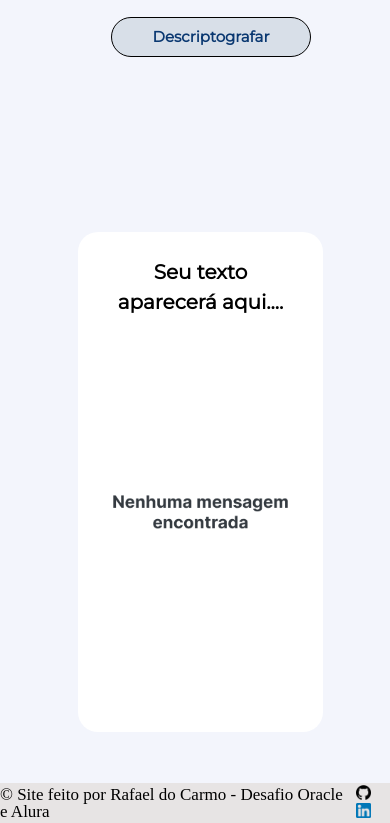
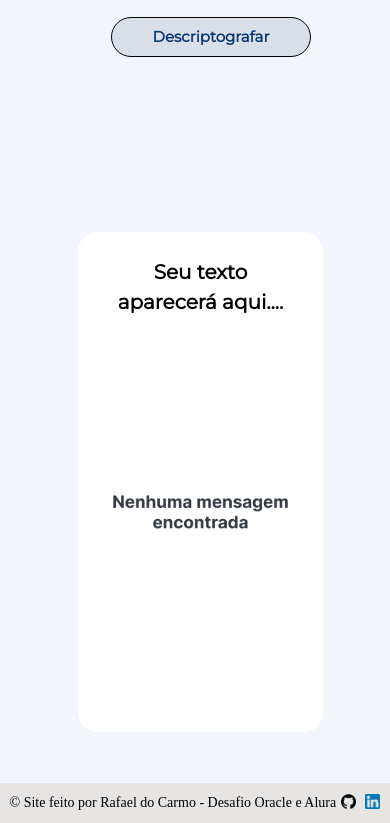
Before and after one commit to RafaelSPro/Challange-Oracle-One4, a plain HTML site: page index.html in a window 390 px wide. Shown: the part 622-1445 px from the top of the page. Drawn offline with Linux system fonts and the light colour scheme.

Commit message:
Tamanho fonte do rodapé

```diff
--- a/mediaquery.css
+++ b/mediaquery.css
@@ -60,8 +60,8 @@
 
 }
 
-.copw {
-   font-size: 13px;
+.copyw {
+   font-size: 14px;
 
 }
 
```
